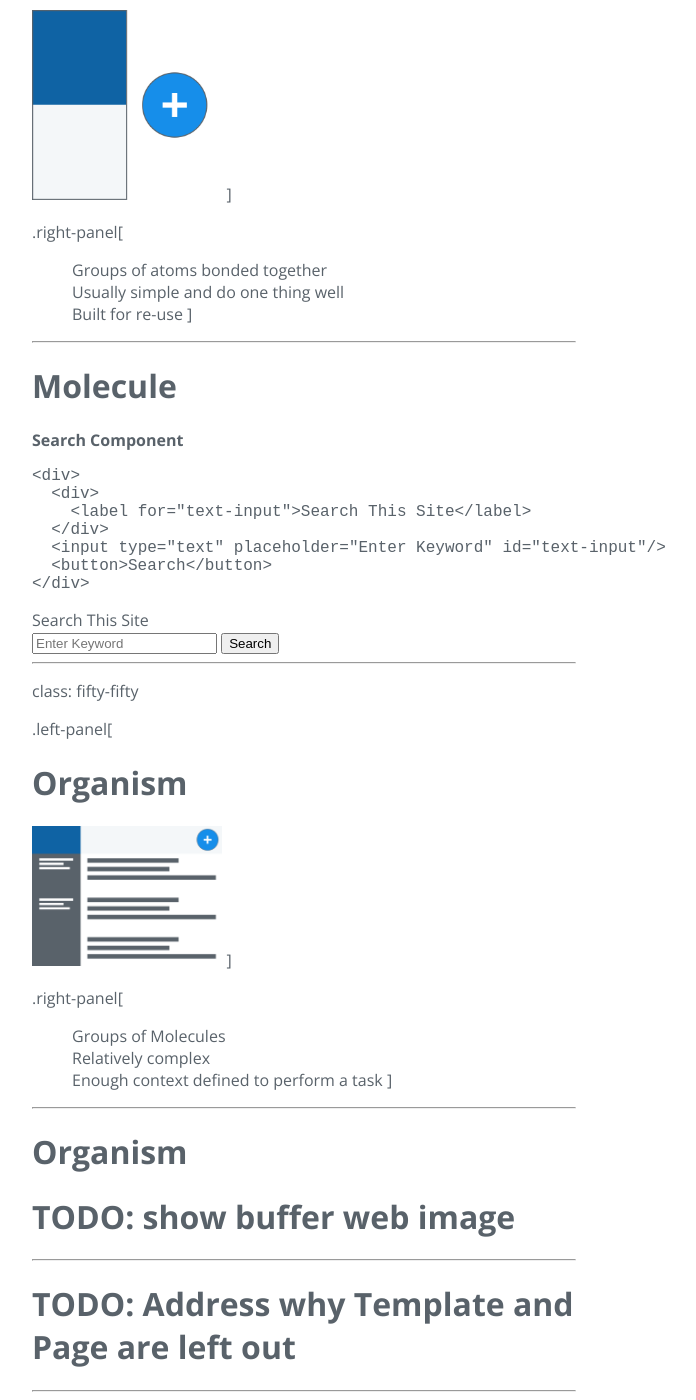
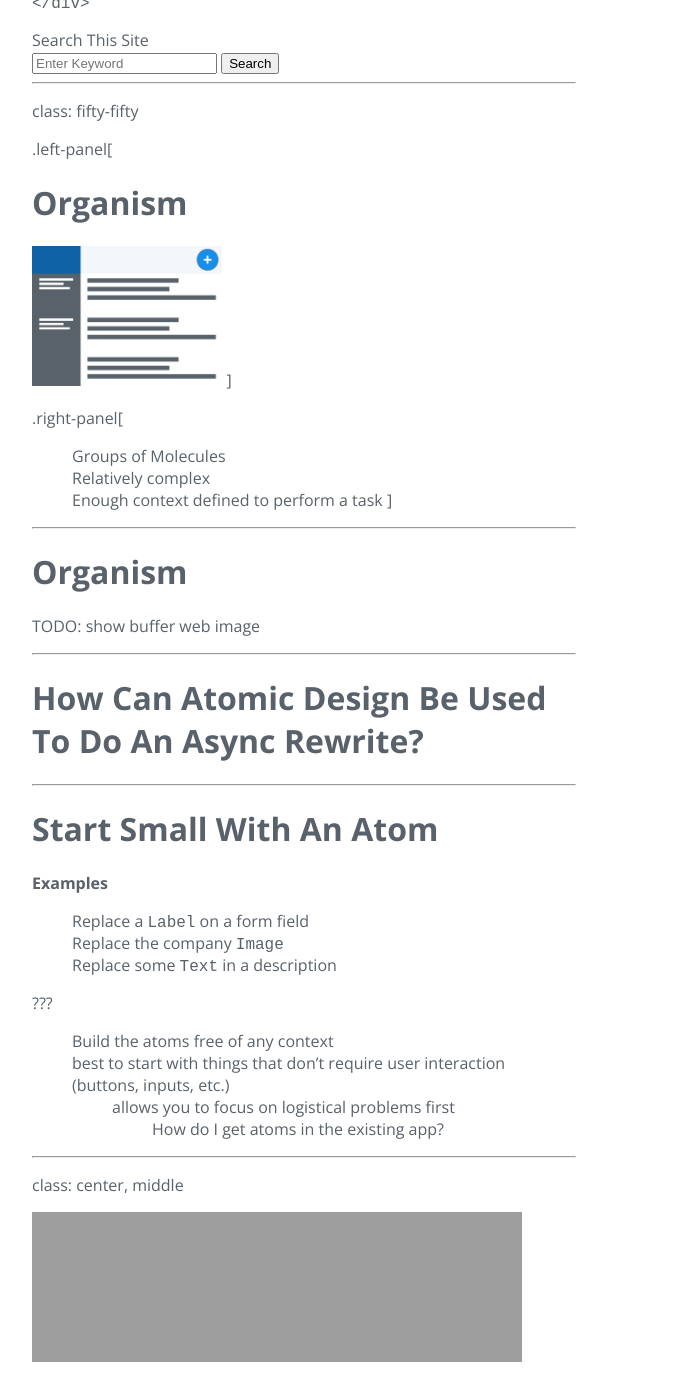
Before and after one commit to bufferapp/buffer-talks, a Jekyll site: the page built from slides/migrating-with-atomic-design.md, in a window 1280 px wide and 1400 px high, scrolled down 3861 px. Shown: the whole window, without its empty margins (336-1032 px from the left). Built offline with Jekyll 4.4.1, drawn with Linux system fonts in a browser that asks for light colours; our own code applies the rules of GitHub Pages for plain Markdown files; after the commit the page ends 5236 px from its top, so only the background shows below that; some of the changed text lies outside the part shown.

Commit message:
add migration process slides

```diff
--- a/slides/migrating-with-atomic-design.md
+++ b/slides/migrating-with-atomic-design.md
@@ -24,47 +20,27 @@
 
 ---
 
-class: segue
+# Should I Rewrite?
+
+---
+
+# Rewrite?
+- ⬇️ Individual Commits / Month
+- ⬆️ Commit Size
+- ⬇️ Individual Output
+<img src="{{baseurl}}/images/MigrateWithAtomicDesign/commits-per-author.png" alt="commits per author" width="100%" />
+
+---
+
+# Rewrite?
+- Simple tasks require large changes
+- Small changes have unintended side effects
+
+---
 
 # Should I Rewrite?
 
 ---
-
-class: fifty-fifty
-
-.left-panel[
-# Rewrite?
-- ⬇️ Individual Commits / Month
-- ⬆️ Commit Size
-- ⬇️ Individual Output
-]
-
-.right-panel[
-<img src="{{baseurl}}/images/MigrateWithAtomicDesign/commits-per-author.png" alt="commits per author" width="100%" />
-]
-
----
-
-class: fifty-fifty
-
-.left-panel[
-# Rewrite?
-]
-
-.right-panel[
-- Simple tasks require large changes
-- Small changes have unintended side effects
-]
-
----
-
-class: segue
-
-# Should I Rewrite?
-
----
-
-class: middle, center
 
 # Sync vs. Async Rewrite
 
@@ -200,10 +168,47 @@
 
 # Organism
 
-# TODO: show buffer web image
+TODO: show buffer web image
 
 ---
 
-# TODO: Address why Template and Page are left out
+# How Can **Atomic Design** Be Used To Do An Async Rewrite?
 
 ---
+
+# Start Small With An Atom
+
+**Examples**
+
+- Replace a `Label` on a form field
+- Replace the company `Image`
+- Replace some `Text` in a description
+
+???
+
+- Build the atoms free of any context
+- best to start with things that don't require user interaction (buttons, inputs, etc.)
+  - allows you to focus on logistical problems first
+    - How do I get atoms in the existing app?
+
+---
+
+class: center, middle
+
+<iframe src="https://bufferapp.github.io/buffer-components/?selectedKind=Text&selectedStory=default&full=0&down=1&left=1&panelRight=0&downPanel=kadirahq%2Fstorybook-addon-actions%2Factions-panel" height="90%" width="90%" frameBorder="0"/>
+
+---
+
+# Increase Scope To A Molecule
+
+
+**Example: Replacing A Form**
+
+- Use the `Label` to create a `Field`
+- Use the `Field` to create a `Form`
+
+---
+
+class: center, middle
+
+<iframe src="https://bufferapp.github.io/buffer-web-components/?selectedKind=TextPost&selectedStory=default.%20All%20approval%20view.&full=0&down=1&left=1&panelRight=0&downPanel=kadirahq%2Fstorybook-addon-actions%2Factions-panel" height="90%" width="90%" frameBorder="0" />
```
Also changed, not shown: other parts of slides/migrating-with-atomic-design.md (+1 -13 lines).
